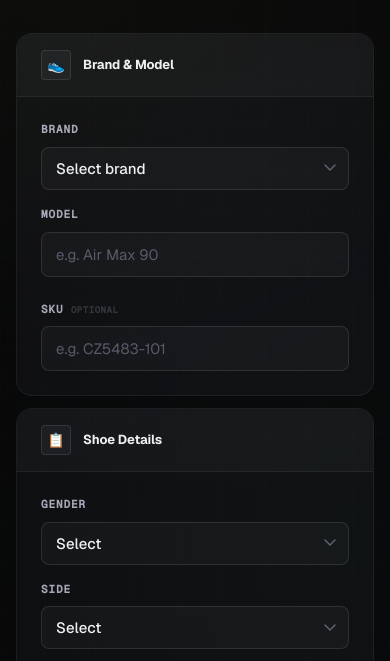
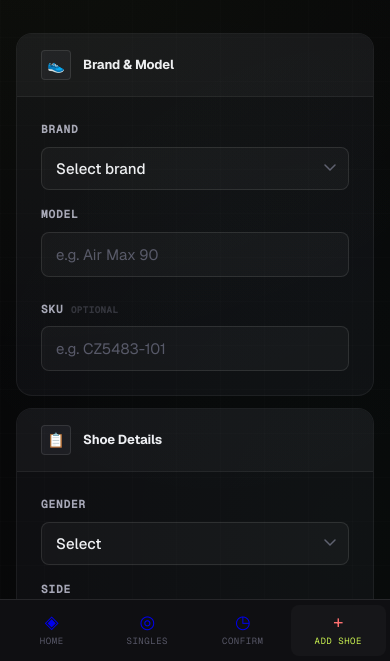
Before and after one commit to Usohail1-source/single-shoe-match-system, a website: page views/add-shoe.html in a window 390 px wide. Shown: the part 183-844 px from the top of the page. Drawn offline with nearby package versions, Linux system fonts and the light colour scheme.

Commit message:
Mobile nav on add shoe, fix stats layout

```diff
--- a/views/add-shoe.html
+++ b/views/add-shoe.html
@@ -567,5 +567,24 @@
     }
   }
 </script>
+
+<nav class="mobile-nav">
+  <a href="/network">
+    <span class="mobile-nav-icon">◈</span>
+    <span class="mobile-nav-label">Home</span>
+  </a>
+  <a href="/unmatched">
+    <span class="mobile-nav-icon">◎</span>
+    <span class="mobile-nav-label">Singles</span>
+  </a>
+  <a href="/awaiting-confirmation">
+    <span class="mobile-nav-icon">◷</span>
+    <span class="mobile-nav-label">Confirm</span>
+  </a>
+  <a href="/add" class="active">
+    <span class="mobile-nav-icon" style="color:var(--red);">+</span>
+    <span class="mobile-nav-label">Add Shoe</span>
+  </a>
+</nav>
 </body>
 </html>
```
Also changed, not shown: server.js (+5 -2 lines).
